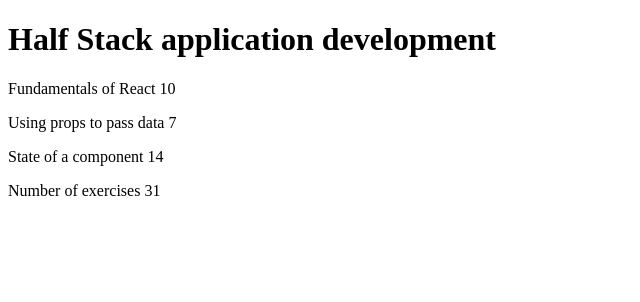
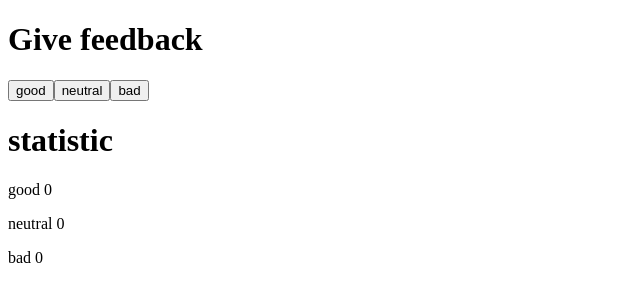
Before and after one commit to aa-r-ju/my-react-practice, a React (Vite) app: page / in a window 1280 px wide. Shown: the top 302 px of the page, without its empty margins (0-640 px from the left). Built offline with nearby package versions, Linux system fonts and the light colour scheme.

Commit message:
feat: completed 1.6 exercises

```diff
--- a/src/App.jsx
+++ b/src/App.jsx
@@ -1,34 +1,35 @@
-import Header from "./Header"
-import Content from "./Content"
-import Total from "./Total"
+import { useState } from 'react'
+
 const App = () => {
-  const course = {
-    name: 'Half Stack application development',
-    parts: [
-      {
-        name: 'Fundamentals of React',
-        exercises: 10
-      },
-      {
-        name: 'Using props to pass data',
-        exercises: 7
-      },
-      {
-        name: 'State of a component',
-        exercises: 14
-      }
-    ]
-  }
+  // save clicks of each button to its own state
+  const [good, setGood] = useState(0)
+  const [neutral, setNeutral] = useState(0)
+  const [bad, setBad] = useState(0)
+
+ const  handleClick = () => {
+  setGood(good + 1)
+
+ }
+ const handleClick1 = () => {
+  setNeutral(neutral + 1)
+ }
+ const handleClick2 = () => {
+  setBad( bad + 1)
+ }
+
   return (
     <div>
-    <div>
-      <Header course={course.name} />
-      <Content parts = {course.parts} />
-      <Total parts = {course.parts}/>
-    </div>
-
+      <h1> Give feedback</h1>
+      <button onClick={handleClick}> good </button>
+      <button onClick={handleClick1}> neutral </button>
+      <button onClick={handleClick2}> bad  </button>
+      <h1> statistic </h1>
+      <p> good {good} </p>
+      <p> neutral {neutral} </p>
+      <p> bad {bad} </p>
     </div>
   )
 }
 
+
 export default App
--- /dev/null
+++ b/src/index.js
@@ -0,0 +1,6 @@
+import React from 'react'
+import ReactDOM from 'react-dom/client'
+
+import App from './App'
+
+ReactDOM.createRoot(document.getElementById('root')).render(<App />)
```
